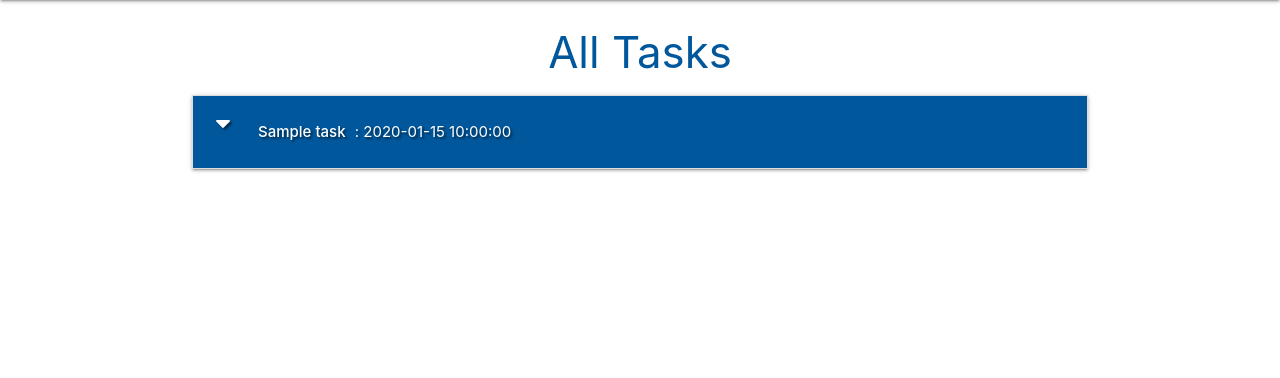
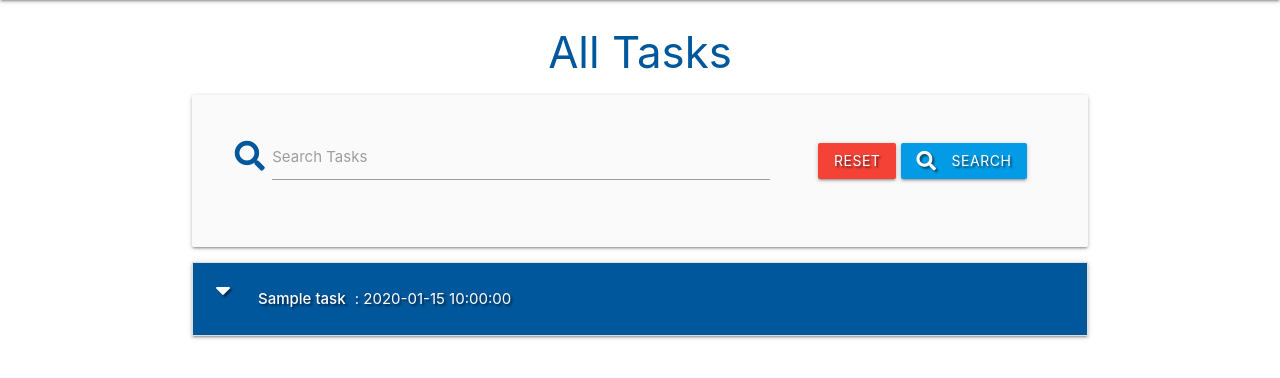
Before and after one commit to AndyB-WHG/flask-task-manager-project, a Flask app: page / in a window 1280 px wide. Shown: the part 64-442 px from the top of the page. Run offline with Flask 2, Linux system fonts and the light colour scheme; a database or web service that is not in the repository returns one stand-in record (values such as "Sample title"); some libraries are stand-ins or nearby versions.

Commit message:
Feat: added 'Search' function.

```diff
--- a/app.py
+++ b/app.py
@@ -22,6 +22,13 @@ mongo = PyMongo(app)
 @app.route("/get_tasks")
 def get_tasks():
     tasks = list(mongo.db.tasks.find())
+    return render_template("tasks.html", tasks=tasks)
+
+
+@app.route("/search", methods=["POST", "GET"])
+def search():
+    query = request.form.get("query")
+    tasks = list(mongo.db.tasks.find({"$text": {"$search": query}}))
     return render_template("tasks.html", tasks=tasks)
 
 
--- a/templates/tasks.html
+++ b/templates/tasks.html
@@ -3,6 +3,25 @@
 
 <h3 class="light-blue-text text-darken-4 center-align">All Tasks</h3>
 
+<div class="row card-panel grey lighten-5">
+    <form action="{{ url_for('search') }}" value="submit" method="post" class="col s12">
+        <div class="row valign-wrapper center-align">
+            <div class="input-field col s12 m8">
+                <i class="fas fa-search prefix light-blue-text text-darken-4"></i>
+                <input type="text" name="query" id="query" class="validate" minlength="3" required>
+                <label for="query">Search Tasks</label>
+            </div>
+            <div class="col s12 m4">
+                <a href="{{ url_for('get_tasks') }}" class="red btn text-shadow">Reset</a>
+                <button type="submit" class="light-blue darken-1 btn text-shadow">
+                    <i class="fas fa-search left"></i> Search
+                </button>
+            </div>
+        </div>
+    </form>
+</div>
+
+{% if tasks|length > 0 %}
 <ul class="collapsible">
     {% for task in tasks %}
     <li>
@@ -17,8 +36,8 @@
             <div class="col s9">
                 <strong>{{ task.task_name }}</strong> : {{ task.due_date }}
                 {% if task.is_urgent == "on" %}
-                        <i class="fas fa-exclamation-circle light-blue-text text-lighten-2 tooltipped"
-                            data-position="right" data-tooltip="URGENT!"></i>
+                <i class="fas fa-exclamation-circle light-blue-text text-lighten-2 tooltipped" data-position="right"
+                    data-tooltip="URGENT!"></i>
                 {% endif %}
             </div>
         </div>
@@ -30,5 +49,10 @@
     </li>
     {% endfor %}
 </ul>
+{% else %}
+<h3 class="red-text text-darken-4 center-align">No Results Found!</h3>
+
+{% endif %}
+
 
 {% endblock %}
```
Lines whose indentation alone changed are shown as unchanged.
